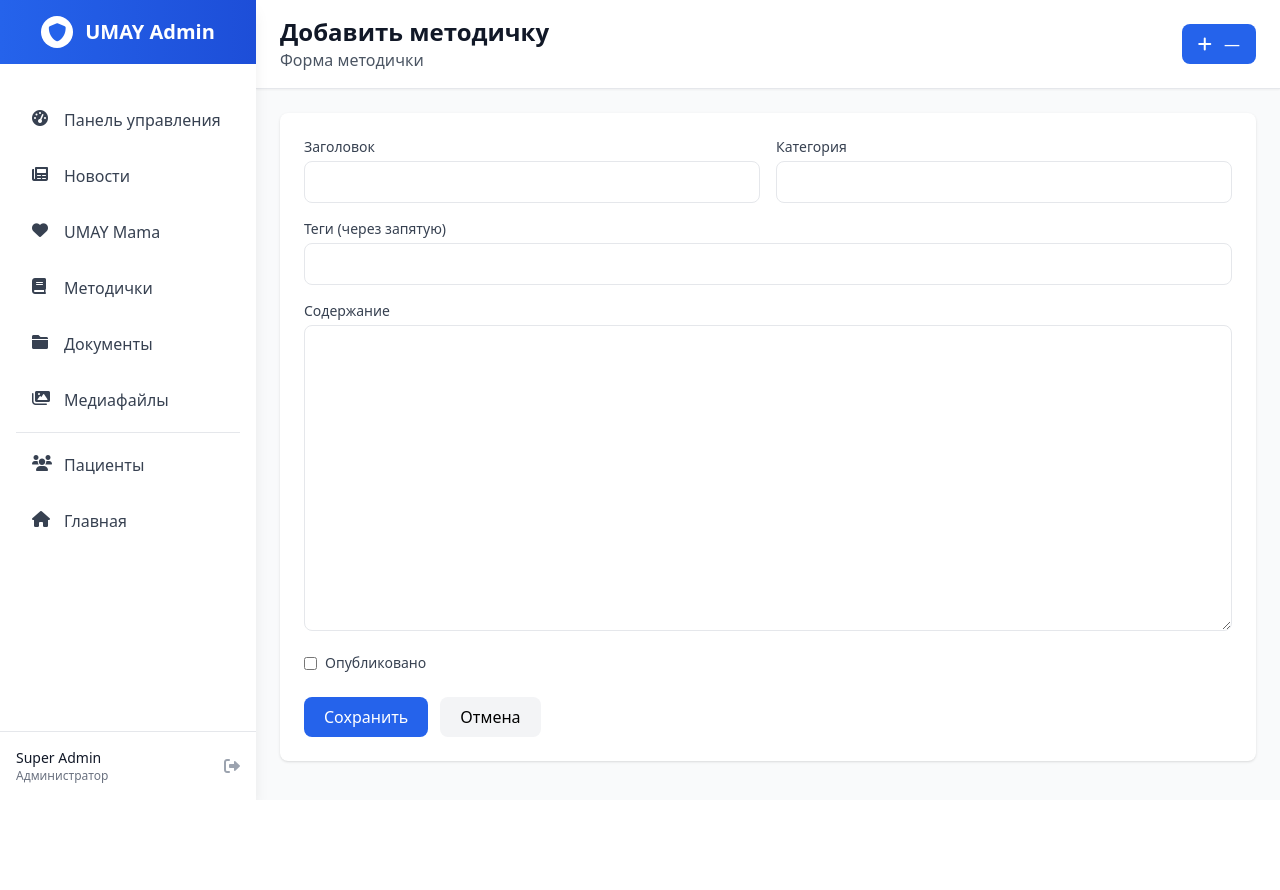
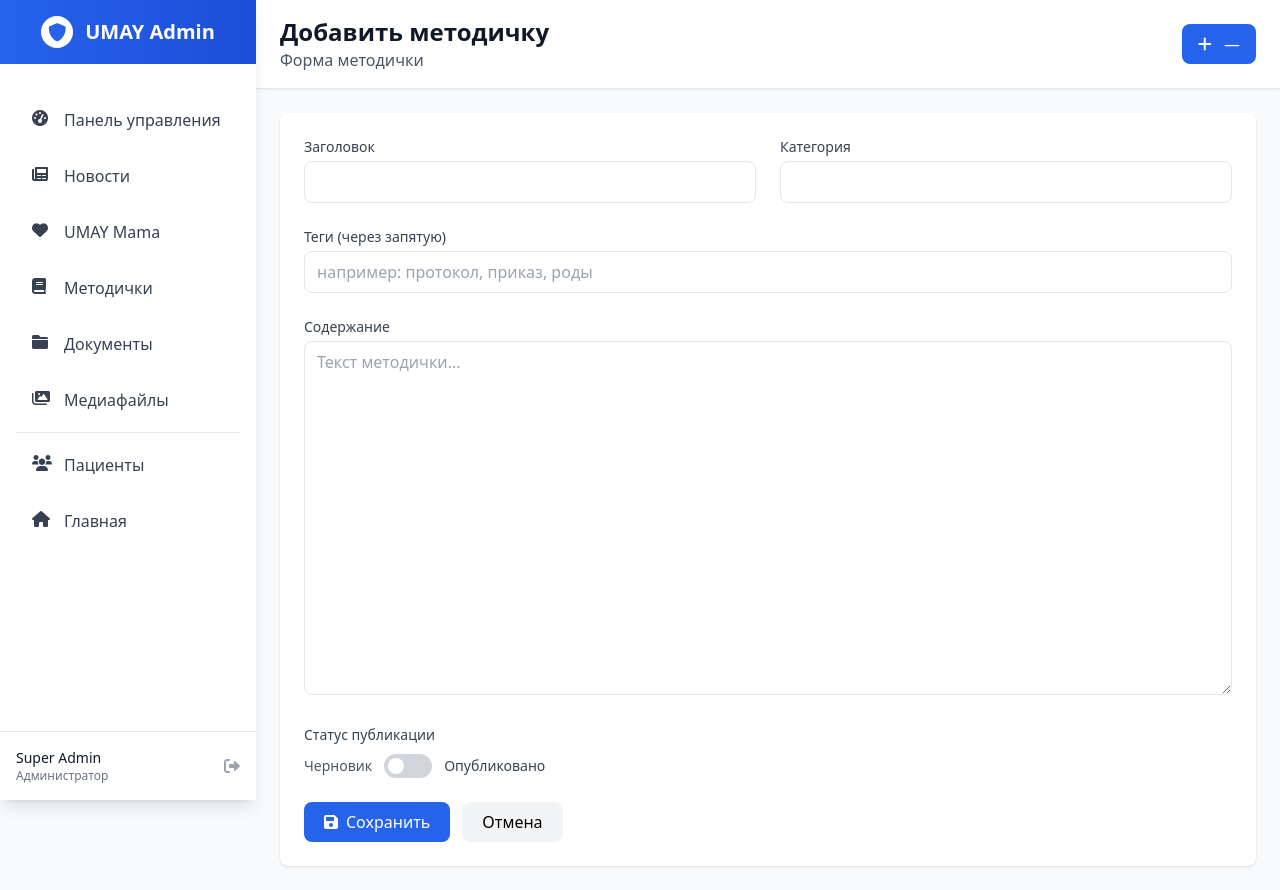
Before and after one commit to Sapar-ali/UMAY_app, a Flask app: page /admin/guidelines/add in a window 1280 px wide. Before the commit the page ends 800 px from the top, so only its background shows below. Run offline with Flask 3, Linux system fonts and the light colour scheme; a user stored in the database is signed in; parts of the project's set-up code (start-up, migrations or seed data) failed here and were passed over; some libraries are stand-ins or nearby versions.

Commit message:
Admin Guidelines UX: badges for status, cleaner table, styled form with publish toggle

```diff
--- a/templates/admin/guideline_form.html
+++ b/templates/admin/guideline_form.html
@@ -5,31 +5,38 @@
 
 {% block content %}
 <div class="bg-white p-6 rounded-lg shadow">
-    <form method="post">
-        <div class="grid grid-cols-1 md:grid-cols-2 gap-4">
+    <form method="post" class="space-y-6">
+        <div class="grid grid-cols-1 md:grid-cols-2 gap-6">
             <div>
-                <label class="block text-sm font-medium text-gray-700">Заголовок</label>
-                <input type="text" name="title" value="{{ guideline.title if guideline else '' }}" class="mt-1 w-full border rounded-lg px-3 py-2" required>
+                <label class="block text-sm font-medium text-gray-700 mb-1">Заголовок</label>
+                <input type="text" name="title" value="{{ guideline.title if guideline else '' }}" class="w-full border rounded-lg px-3 py-2 focus:outline-none focus:ring-2 focus:ring-blue-500" required>
             </div>
             <div>
-                <label class="block text-sm font-medium text-gray-700">Категория</label>
-                <input type="text" name="category" value="{{ guideline.category if guideline else '' }}" class="mt-1 w-full border rounded-lg px-3 py-2">
+                <label class="block text-sm font-medium text-gray-700 mb-1">Категория</label>
+                <input type="text" name="category" value="{{ guideline.category if guideline else '' }}" class="w-full border rounded-lg px-3 py-2 focus:outline-none focus:ring-2 focus:ring-blue-500">
             </div>
             <div class="md:col-span-2">
-                <label class="block text-sm font-medium text-gray-700">Теги (через запятую)</label>
-                <input type="text" name="tags" value="{{ guideline.tags if guideline else '' }}" class="mt-1 w-full border rounded-lg px-3 py-2">
+                <label class="block text-sm font-medium text-gray-700 mb-1">Теги (через запятую)</label>
+                <input type="text" name="tags" value="{{ guideline.tags if guideline else '' }}" class="w-full border rounded-lg px-3 py-2 focus:outline-none focus:ring-2 focus:ring-blue-500" placeholder="например: протокол, приказ, роды">
             </div>
             <div class="md:col-span-2">
-                <label class="block text-sm font-medium text-gray-700">Содержание</label>
-                <textarea name="content" rows="12" class="mt-1 w-full border rounded-lg px-3 py-2">{{ guideline.content if guideline else '' }}</textarea>
+                <label class="block text-sm font-medium text-gray-700 mb-1">Содержание</label>
+                <textarea name="content" rows="14" class="w-full border rounded-lg px-3 py-2 focus:outline-none focus:ring-2 focus:ring-blue-500" placeholder="Текст методички...">{{ guideline.content if guideline else '' }}</textarea>
             </div>
-            <div class="md:col-span-2 flex items-center space-x-2">
-                <input type="checkbox" id="is_published" name="is_published" {% if guideline and guideline.is_published %}checked{% endif %}>
-                <label for="is_published" class="text-sm text-gray-700">Опубликовано</label>
+            <div class="md:col-span-2">
+                <label class="block text-sm font-medium text-gray-700 mb-2">Статус публикации</label>
+                <label class="inline-flex items-center cursor-pointer select-none">
+                    <span class="mr-3 text-sm text-gray-600">Черновик</span>
+                    <input type="checkbox" id="is_published" name="is_published" class="sr-only" {% if guideline and guideline.is_published %}checked{% endif %}>
+                    <span class="relative inline-block w-12 h-6 bg-gray-300 rounded-full transition peer-checked:bg-green-500">
+                        <span class="absolute left-1 top-1 w-4 h-4 bg-white rounded-full transition-transform transform {% if guideline and guideline.is_published %}translate-x-6{% endif %}"></span>
+                    </span>
+                    <span class="ml-3 text-sm text-gray-700">Опубликовано</span>
+                </label>
             </div>
         </div>
-        <div class="mt-6 flex items-center space-x-3">
-            <button type="submit" class="px-5 py-2 bg-blue-600 text-white rounded-lg hover:bg-blue-700">Сохранить</button>
+        <div class="flex items-center space-x-3">
+            <button type="submit" class="px-5 py-2 bg-blue-600 text-white rounded-lg hover:bg-blue-700"><i class="fas fa-save mr-2"></i>Сохранить</button>
             <a href="{{ url_for('admin_guidelines') }}" class="px-5 py-2 bg-gray-100 rounded-lg hover:bg-gray-200">Отмена</a>
         </div>
     </form>
```
Also changed, not shown: templates/admin/guidelines_list.html (+35 -15 lines).
